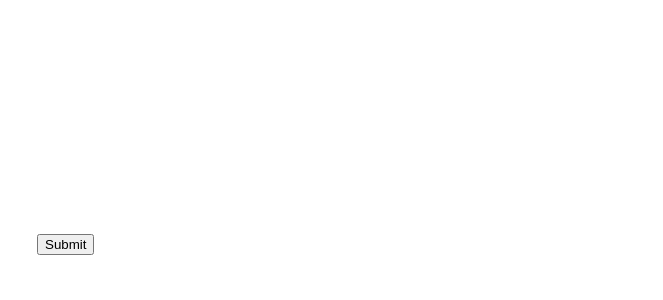
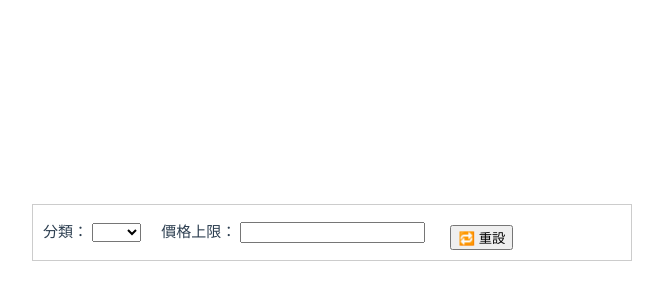
Before and after one commit to JerryChang0504/20250524vue3, a Vue app: page / in a window 1280 px wide. Shown: the part 160-460 px from the top of the page, without its empty margins (608-1271 px from the left). Built offline with nearby package versions, Linux system fonts and the light colour scheme.

Commit message:
ProductPage

```diff
--- a/src/App.vue
+++ b/src/App.vue
@@ -36,6 +36,7 @@ import WatchDeep from './components/WatchDeep.vue'
 import WatchEffectComp from './components/WatchEffectComp.vue'
 import TestCmp from './components/TestCmp.vue';
 import VmodelChild from './components/VmodelChild.vue';
+import ProductPage from './components/ProductPage.vue'
 import FancyButton from './components/FancyButton.vue';
 import { ref } from 'vue'
 
@@ -75,8 +76,11 @@ const message = ref({
 
   <main>
 
-    <FancyButton>
-    </FancyButton>
+    <!-- <FancyButton>
+    </FancyButton> -->
+
+
+    <ProductPage />
     <!-- <VmodelChild v-model:firstname="message.firstname" v-model:lastname="message.lastname"
       v-model:lazyInput="message.lazyInput" v-model:numberInput="message.numberInput"
       v-model:inputTrim="message.inputTrim" />
--- /dev/null
+++ b/src/components/ProductFilter.vue
@@ -0,0 +1,44 @@
+<template>
+    <div class="filter">
+        <label>
+            分類：
+            <select v-model="localCategory">
+                <option v-for="cat in categories" :key="cat" :value="cat">
+                    {{ cat }}
+                </option>
+            </select>
+        </label>
+
+        <label>
+            價格上限：
+            <input type="number" v-model.number="localMaxPrice" />
+        </label>
+
+        <button @click="reset">🔁 重設</button>
+    </div>
+</template>
+
+<script setup>
+import { ref } from 'vue'
+
+const props = defineProps({
+    category: String,
+    categories: Array
+})
+
+const localCategory = ref(props.category)
+
+</script>
+
+<style scoped>
+.filter {
+    width: 600px;
+    padding: 10px;
+    border: 1px solid #ccc;
+    margin-bottom: 16px;
+    box-sizing: border-box;
+    display: flex;
+    gap: 20px;
+    align-items: center;
+}
+</style>
--- /dev/null
+++ b/src/components/ProductPage.vue
@@ -0,0 +1,37 @@
+<template>
+
+    <ProductFilter :categories="categoryOptions" />
+</template>
+
+<script setup>
+import { reactive, computed } from 'vue'
+
+import ProductFilter from './ProductFilter.vue'
+
+
+const products = reactive([
+    { id: 1, name: '無線滑鼠', category: '配件', price: 800 },
+    { id: 2, name: '筆記型電腦', category: '筆電', price: 24000 },
+    { id: 3, name: '藍牙耳機', category: '配件', price: 1500 },
+    { id: 4, name: '智慧手機', category: '手機', price: 20000 },
+    { id: 5, name: 'USB-C 集線器', category: '配件', price: 900 },
+    { id: 6, name: '平板電腦', category: '平板', price: 18000 },
+    { id: 7, name: '螢幕掛燈', category: '配件', price: 1200 },
+    { id: 8, name: '觸控筆', category: '配件', price: 600 },
+    { id: 9, name: '摺疊手機', category: '手機', price: 42000 },
+    { id: 10, name: '桌上型電腦', category: '桌機', price: 30000 },
+    { id: 11, name: '電競筆電', category: '筆電', price: 55000 },
+    { id: 12, name: '行動電源', category: '配件', price: 1000 },
+    { id: 13, name: '智慧手錶', category: '穿戴', price: 9500 },
+    { id: 14, name: 'VR 頭戴裝置', category: '穿戴', price: 28000 },
+    { id: 15, name: '桌面喇叭', category: '配件', price: 2200 },
+])
+
+// 由 products 自動抽出唯一分類，加上「全部」
+const categoryOptions = computed(() => {
+    const set = new Set(products.map((p) => p.category))
+    return ['全部', ...set]
+})
+</script>
+
+<style scoped></style>
```
